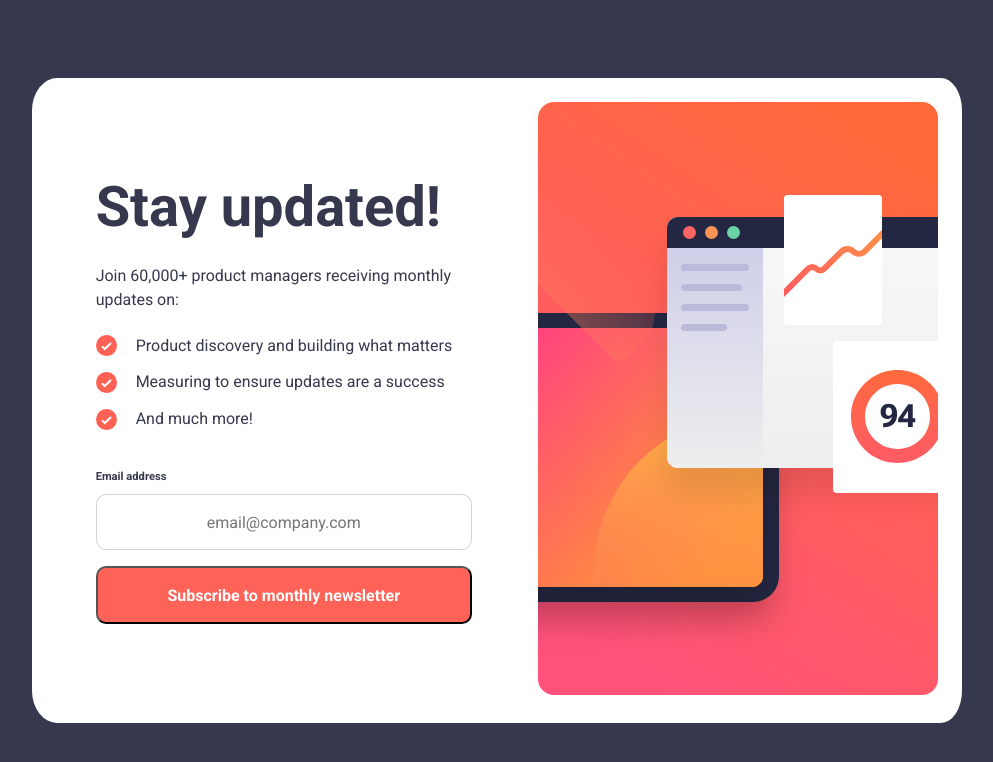
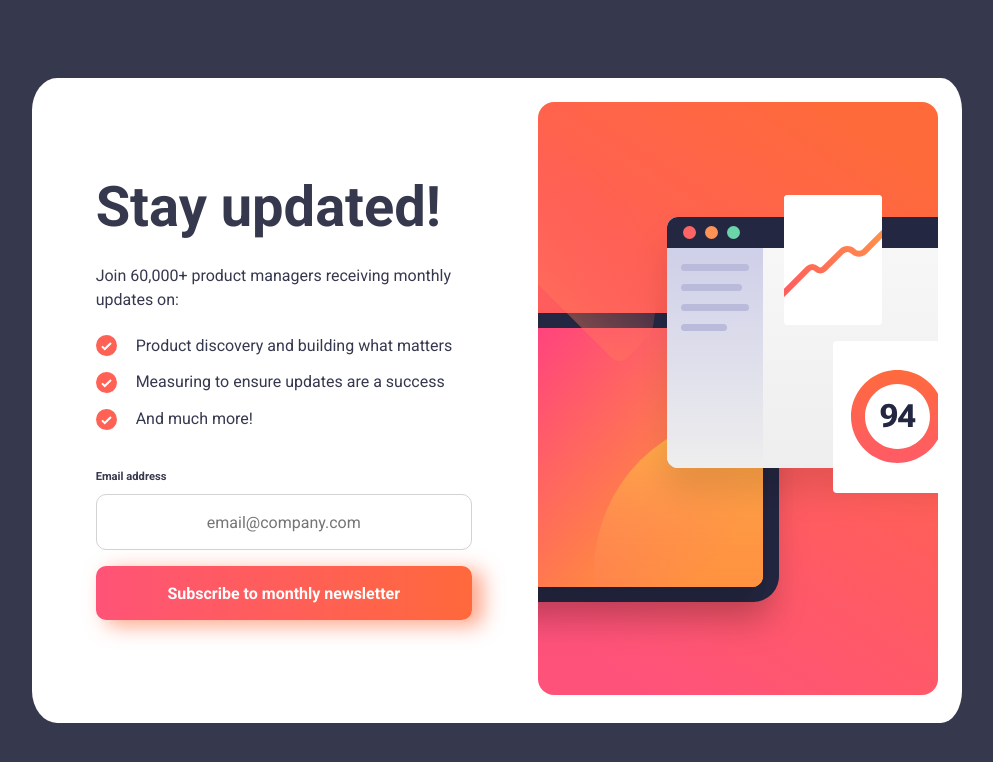
Before and after one commit to TevinDeale/newsletter-sign-up-with-success-message, a React (Vite) app in the folder newsletter-sign-up-app/: page / in a window 1280 px wide. In both pictures the pointer is over the button "Subscribe to monthly newsletter". Shown: the top 762 px of the page, without its empty margins (143-1136 px from the left). Built offline with nearby package versions, Linux system fonts and the light colour scheme.

Commit message:
restyled buttons/add transition

```diff
--- a/newsletter-sign-up-app/src/App.css
+++ b/newsletter-sign-up-app/src/App.css
@@ -101,10 +101,14 @@
   color: white;
   font-weight: 700;
   cursor: pointer;
+  border: 0;
+  transition: .5s;
 }
 
 .left-content button:hover {
-  background-color: hsl(4, 100%, 67%);}
+  background:linear-gradient(to right, rgb(255,83,119), rgb(255,105,59));
+  box-shadow:10px 5px 20px 1px rgba(255, 105, 59, 0.588);
+}
 
 .right {
   background-color: white;
@@ -153,8 +157,11 @@
   border-radius: 5px;
   font-size: .9rem;
   cursor: pointer;
+  transition: .5s;
+
 }
 
 .success-popup #button:hover {
-  background-color: hsl(4, 100%, 67%);
+  background:linear-gradient(to right, rgb(255,83,119), rgb(255,105,59));
+  box-shadow:10px 5px 20px 1px rgba(255, 105, 59, 0.588);
 }
```
